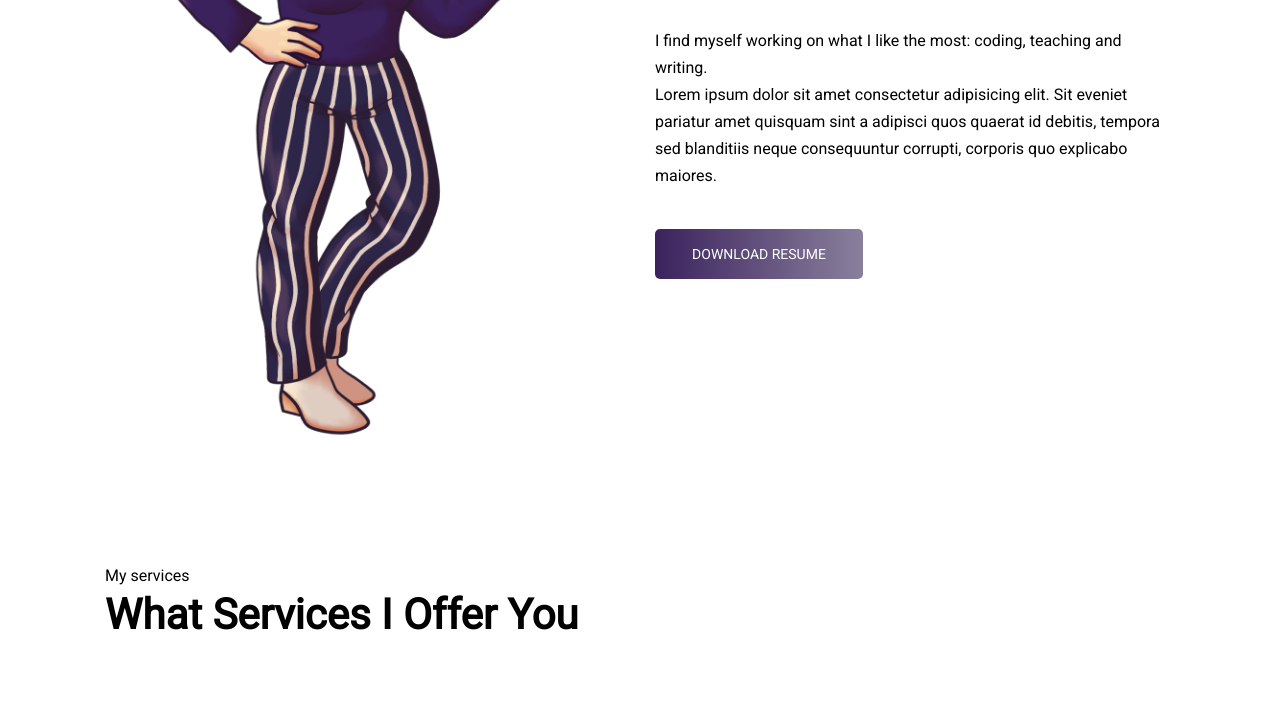
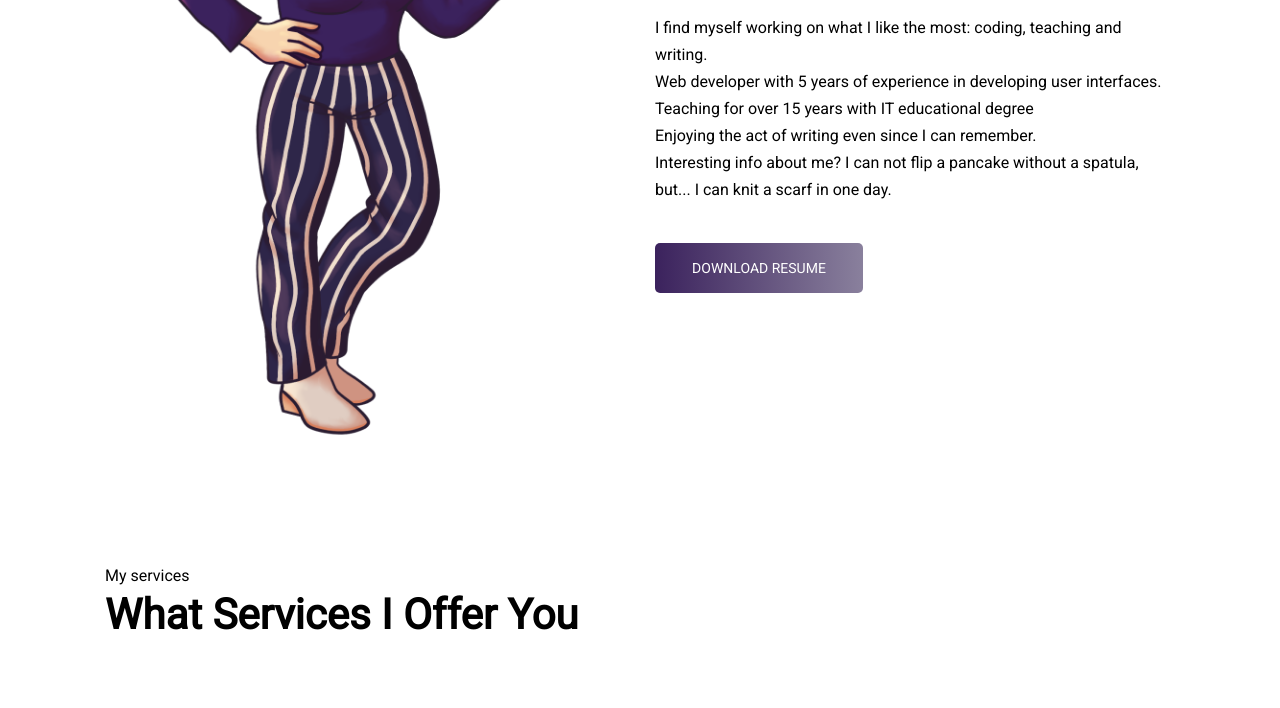
Before and after one commit to gabimancini/portfolio, a plain HTML site: page index.html in a window 1280 px wide. Shown: the part 890-1598 px from the top of the page. Drawn offline with Linux system fonts and the light colour scheme.

Commit message:
About me Text

```diff
--- a/css/partials/_portfolio.scss
+++ b/css/partials/_portfolio.scss
@@ -19,7 +19,6 @@
         position: relative;
         align-items: center;
         margin-top: 20px;
-        border: 3px solid $violet;
         text-align: center;
         @media screen and (max-width:768px){
             width: 100%;
--- a/index.html
+++ b/index.html
@@ -59,10 +59,11 @@
                     I find myself working on what I like the most: coding, teaching and writing.
                 </p>
                 <p>
-                    Lorem ipsum dolor sit amet consectetur adipisicing elit. Sit eveniet pariatur amet quisquam sint a
-                    adipisci quos quaerat id debitis, tempora sed blanditiis neque consequuntur corrupti, corporis quo
-                    explicabo maiores.
+                   Web developer with 5 years of experience in developing user interfaces.
                 </p>
+                <p>Teaching for over 15 years with IT educational degree</p>
+                <p>Enjoying the act of writing even since I can remember.</p>
+              <p>  Interesting info about me? I can not flip a pancake without a spatula, but... I can knit a scarf in one day.</p>
                 <a href="assets/CV - Gabriela Mancini_en.pdf" class="button" download>Download Resume</a>
             </div>
         </section>
@@ -91,7 +92,9 @@
                 <div class="service-item">
                     <img src="assets/img/blogger.svg" alt="Blog">
                     <h4>Blogger</h4>
-                    <p>Blogging enables me to keep teaching. I write topics that I think can be usefult to students with specific problems. I write on my own platform about some interesting tips developer should know. Sharing is caring.   </p>
+                    <p>Blogging enables me to keep teaching. I write topics that I think can be usefult to students with
+                        specific problems. I write on my own platform about some interesting tips developer should know.
+                        Sharing is caring. </p>
                 </div>
             </div>
         </section>
```
Also changed, not shown: css/style.css, 1 other file.
